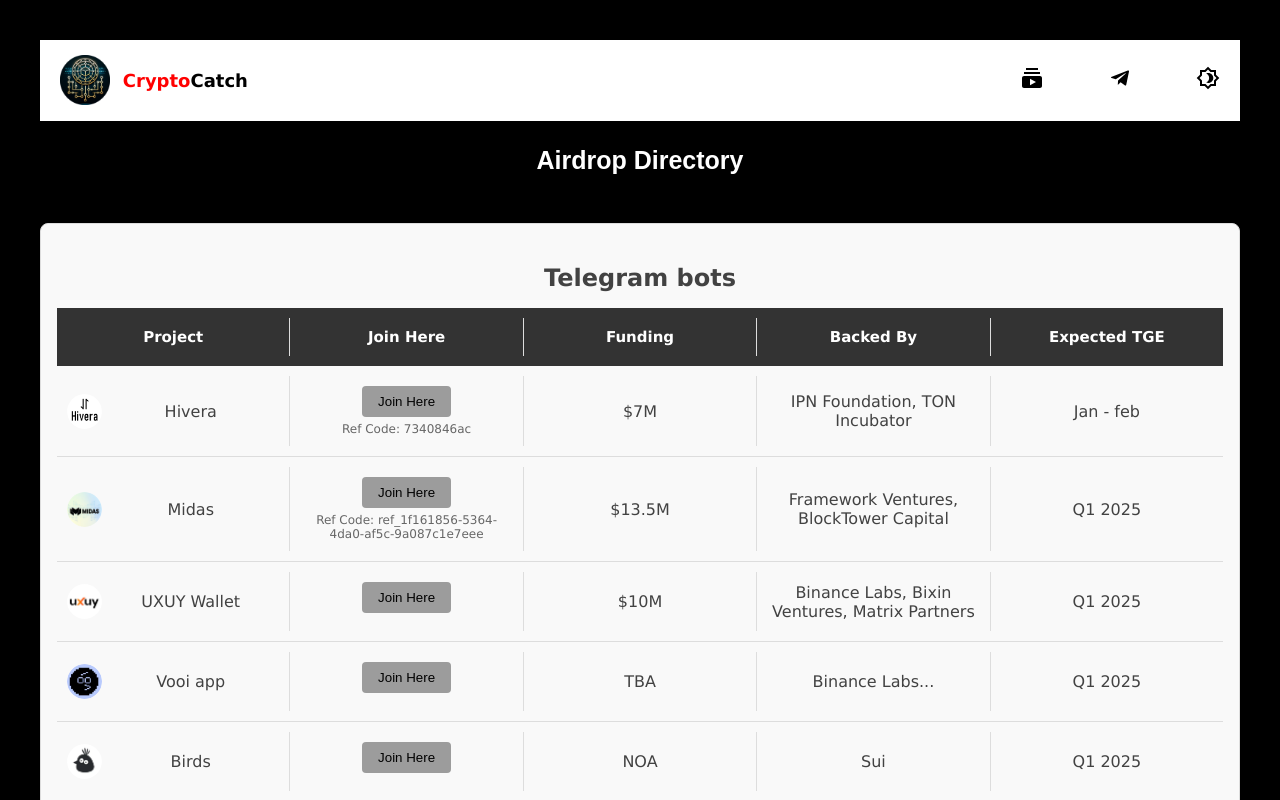
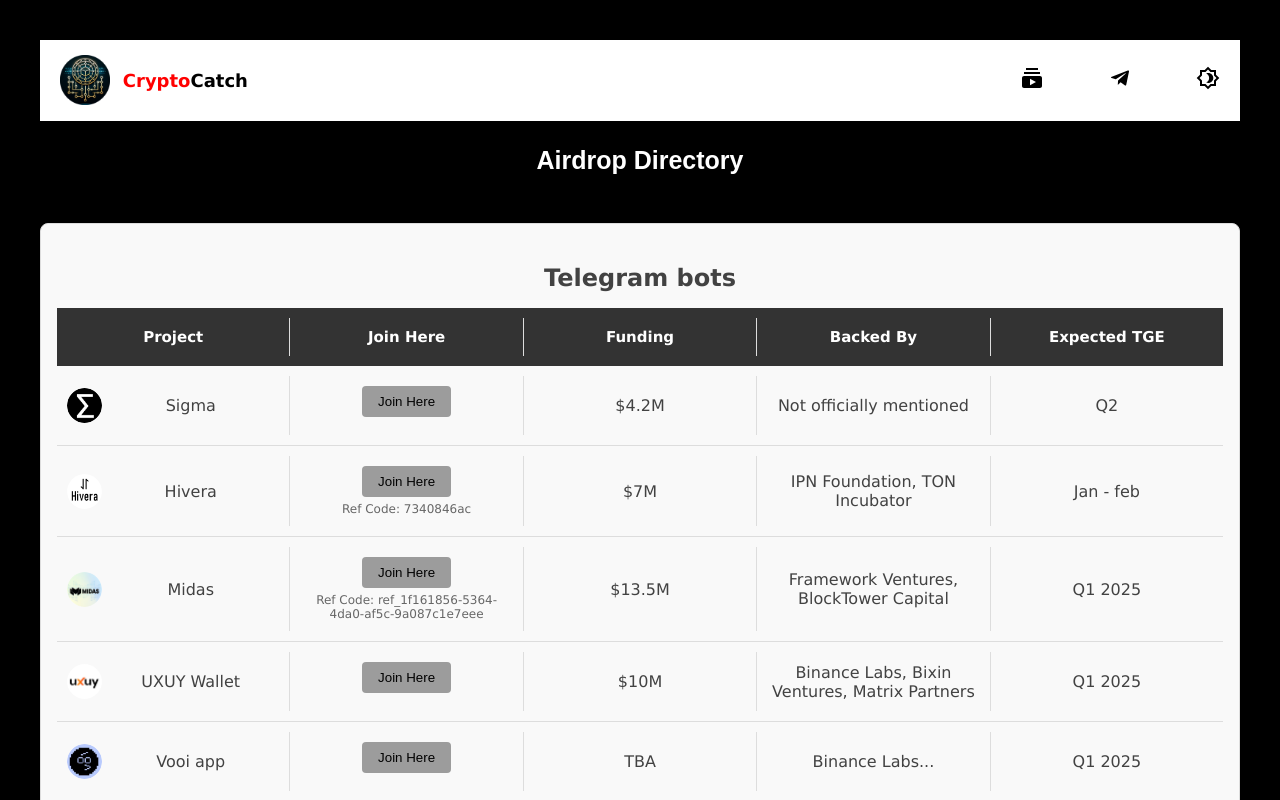
Before and after one commit to vinithp03/projectLists, a React (Vite) app: page / in a window 1280 px wide. Shown: the top 800 px of the page. Built offline with nearby package versions, Linux system fonts and the light colour scheme.

Commit message:
sigma tg bot added

```diff
--- a/src/Allprojects.js
+++ b/src/Allprojects.js
@@ -2,6 +2,15 @@
   {
     title: "Telegram bots",
     projects: [
+      {
+        name: "Sigma",
+        funding: "$4.2M",
+        backers: "Not officially mentioned",
+        expectedTGE: "Q2",
+        joinLink: "https://t.me/sigmatonbot/app?startapp=ref_2d9x5de",
+        refCode: "N/A",
+        logo: "projectLogo/sigma-logo.png",
+      },
       {
         name: "Hivera",
         funding: "$7M",
--- a/src/App.css
+++ b/src/App.css
@@ -4,6 +4,7 @@
   margin: 0 auto;
   padding: 2rem;
   text-align: center;
+  box-sizing: border-box;
 }
 
 body {
```
Also changed, not shown: public/projectLogo/sigma-logo.png (added).
